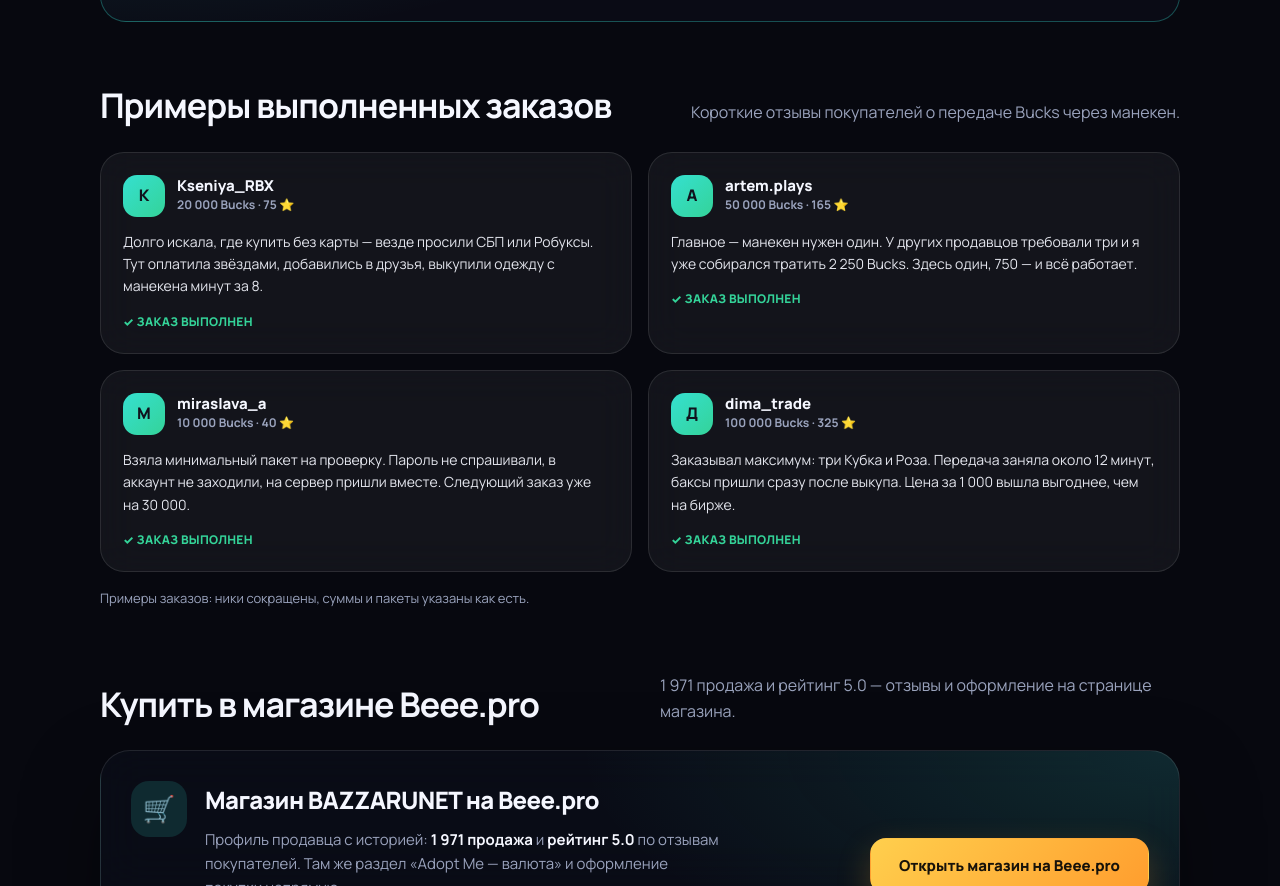
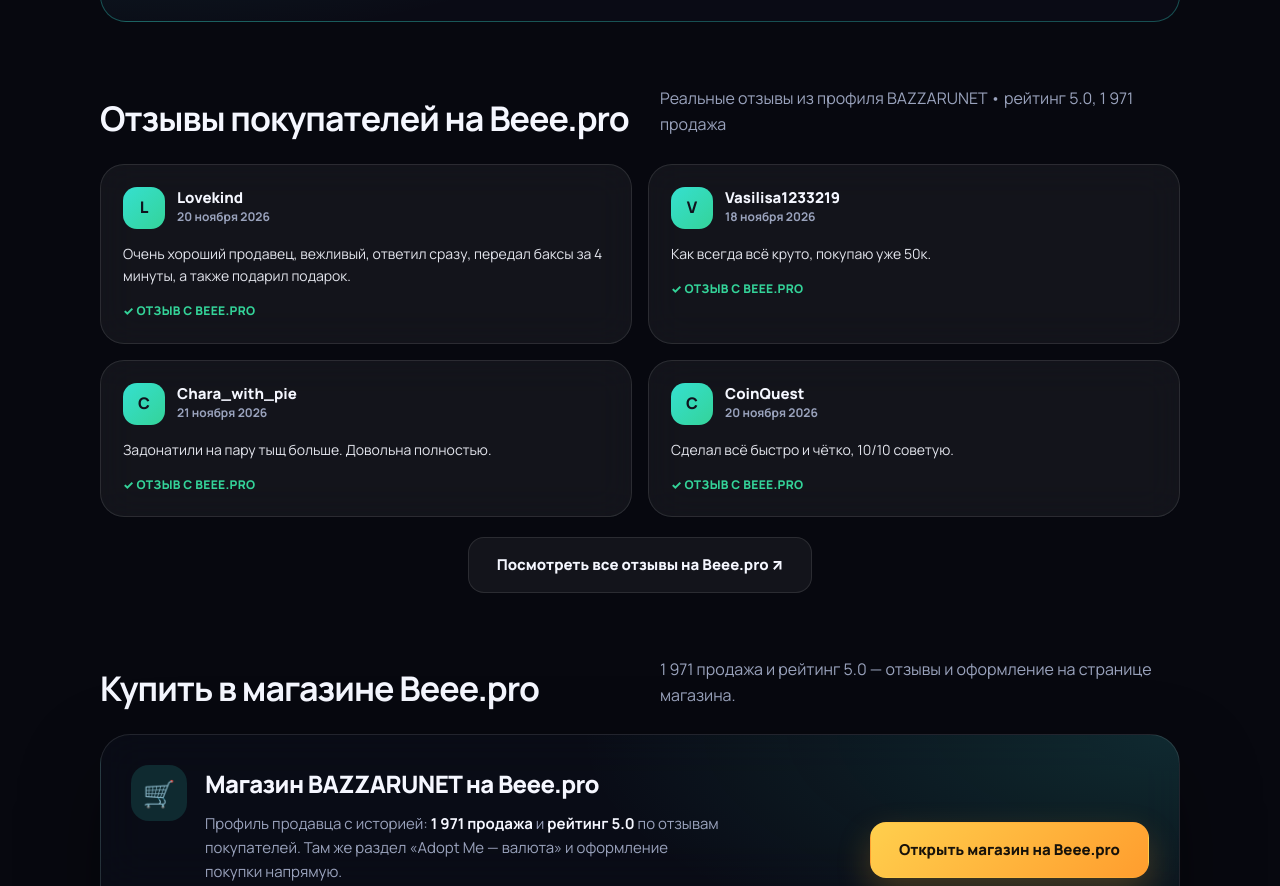
Before and after one commit to Bazzarunet/adoptme-bucks, a plain HTML site: page index.html in a window 1280 px wide. Shown: the part 2926-3812 px from the top of the page. Drawn offline with Linux system fonts and the light colour scheme.

Commit message:
Replace placeholder reviews with real Beee.pro reviews
- Remove the invented 'Примеры выполненных заказов' block and its footnote
- New block: 'Отзывы покупателей на Beee.pro' with 4 real reviews from the BAZZARUNET profile
  (Lovekind, Vasilisa1233219, Chara_with_pie, CoinQuest) and their dates
- Add CTA link to the full reviews page, target=_blank rel=noopener
- Drop the unused .reviews-note rule, add .reviews-cta

```diff
--- a/index.html
+++ b/index.html
@@ -795,10 +795,10 @@ h1 {
   text-transform: uppercase;
 }
 
-.reviews-note {
-  margin-top: 16px;
-  color: var(--muted);
-  font-size: 13px;
+.reviews-cta {
+  display: flex;
+  justify-content: center;
+  margin-top: 20px;
 }
 
 .features {
@@ -1216,61 +1216,70 @@ footer {
 
   <section class="section" id="reviews">
     <div class="section-head">
-      <h2>Примеры выполненных заказов</h2>
-      <p>Короткие отзывы покупателей о передаче Bucks через манекен.</p>
+      <h2>Отзывы покупателей на Beee.pro</h2>
+      <p>Реальные отзывы из профиля BAZZARUNET • рейтинг 5.0, 1 971 продажа</p>
     </div>
 
     <div class="reviews">
       <div class="review">
         <div class="review-top">
-          <div class="avatar">К</div>
+          <div class="avatar">L</div>
           <div>
-            <div class="review-nick">Kseniya_RBX</div>
-            <div class="review-pack">20 000 Bucks · 75 ⭐</div>
+            <div class="review-nick">Lovekind</div>
+            <div class="review-pack">20 ноября 2026</div>
           </div>
         </div>
-        <p class="review-text">Долго искала, где купить без карты — везде просили СБП или Робуксы. Тут оплатила звёздами, добавились в друзья, выкупили одежду с манекена минут за 8.</p>
-        <div class="review-foot">✓ Заказ выполнен</div>
+        <p class="review-text">Очень хороший продавец, вежливый, ответил сразу, передал баксы за 4 минуты, а также подарил подарок.</p>
+        <div class="review-foot">✓ Отзыв с Beee.pro</div>
       </div>
 
       <div class="review">
         <div class="review-top">
-          <div class="avatar">А</div>
+          <div class="avatar">V</div>
           <div>
-            <div class="review-nick">artem.plays</div>
-            <div class="review-pack">50 000 Bucks · 165 ⭐</div>
+            <div class="review-nick">Vasilisa1233219</div>
+            <div class="review-pack">18 ноября 2026</div>
           </div>
         </div>
-        <p class="review-text">Главное — манекен нужен один. У других продавцов требовали три и я уже собирался тратить 2 250 Bucks. Здесь один, 750 — и всё работает.</p>
-        <div class="review-foot">✓ Заказ выполнен</div>
+        <p class="review-text">Как всегда всё круто, покупаю уже 50к.</p>
+        <div class="review-foot">✓ Отзыв с Beee.pro</div>
       </div>
 
       <div class="review">
         <div class="review-top">
-          <div class="avatar">М</div>
+          <div class="avatar">C</div>
           <div>
-            <div class="review-nick">miraslava_a</div>
-            <div class="review-pack">10 000 Bucks · 40 ⭐</div>
+            <div class="review-nick">Chara_with_pie</div>
+            <div class="review-pack">21 ноября 2026</div>
           </div>
         </div>
-        <p class="review-text">Взяла минимальный пакет на проверку. Пароль не спрашивали, в аккаунт не заходили, на сервер пришли вместе. Следующий заказ уже на 30 000.</p>
-        <div class="review-foot">✓ Заказ выполнен</div>
+        <p class="review-text">Задонатили на пару тыщ больше. Довольна полностью.</p>
+        <div class="review-foot">✓ Отзыв с Beee.pro</div>
       </div>
 
       <div class="review">
         <div class="review-top">
-          <div class="avatar">Д</div>
+          <div class="avatar">C</div>
           <div>
-            <div class="review-nick">dima_trade</div>
-            <div class="review-pack">100 000 Bucks · 325 ⭐</div>
+            <div class="review-nick">CoinQuest</div>
+            <div class="review-pack">20 ноября 2026</div>
           </div>
         </div>
-        <p class="review-text">Заказывал максимум: три Кубка и Роза. Передача заняла около 12 минут, баксы пришли сразу после выкупа. Цена за 1 000 вышла выгоднее, чем на бирже.</p>
-        <div class="review-foot">✓ Заказ выполнен</div>
-      </div>
-    </div>
-
-    <p class="reviews-note">Примеры заказов: ники сокращены, суммы и пакеты указаны как есть.</p>
+        <p class="review-text">Сделал всё быстро и чётко, 10/10 советую.</p>
+        <div class="review-foot">✓ Отзыв с Beee.pro</div>
+      </div>
+    </div>
+
+    <div class="reviews-cta">
+      <a
+        class="button button-ghost"
+        href="https://beee.pro/shop/user/91179/reviews"
+        target="_blank"
+        rel="noopener"
+      >
+        Посмотреть все отзывы на Beee.pro ↗
+      </a>
+    </div>
   </section>
 
   <section class="section" id="beee">
```
